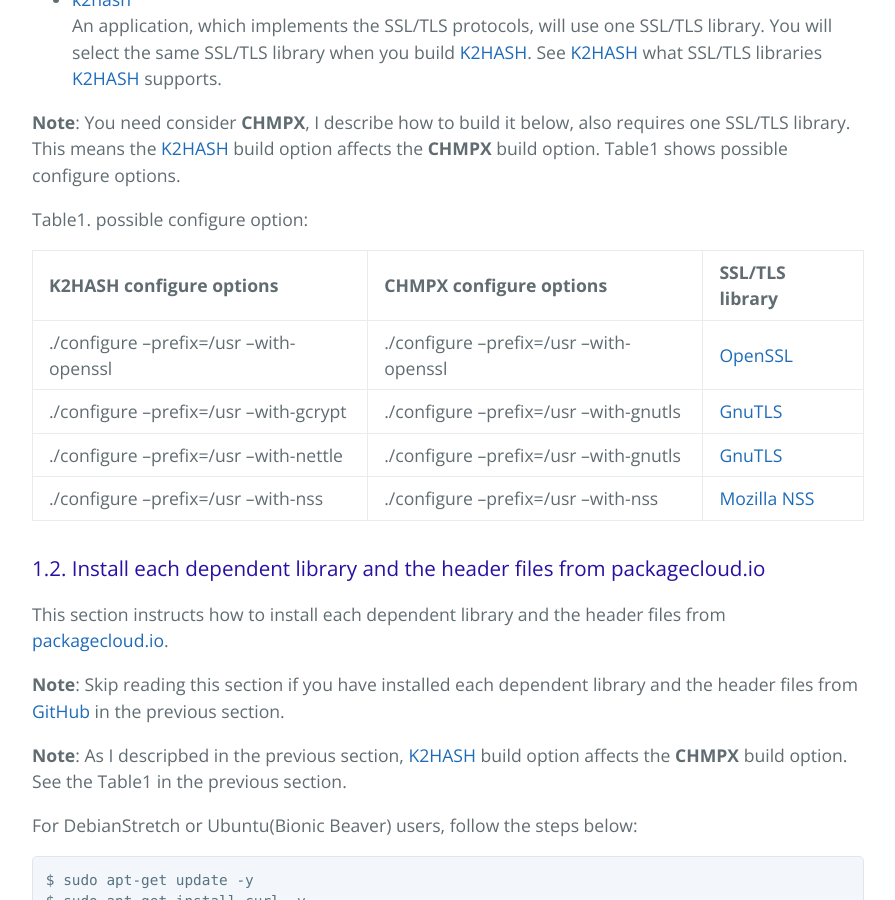
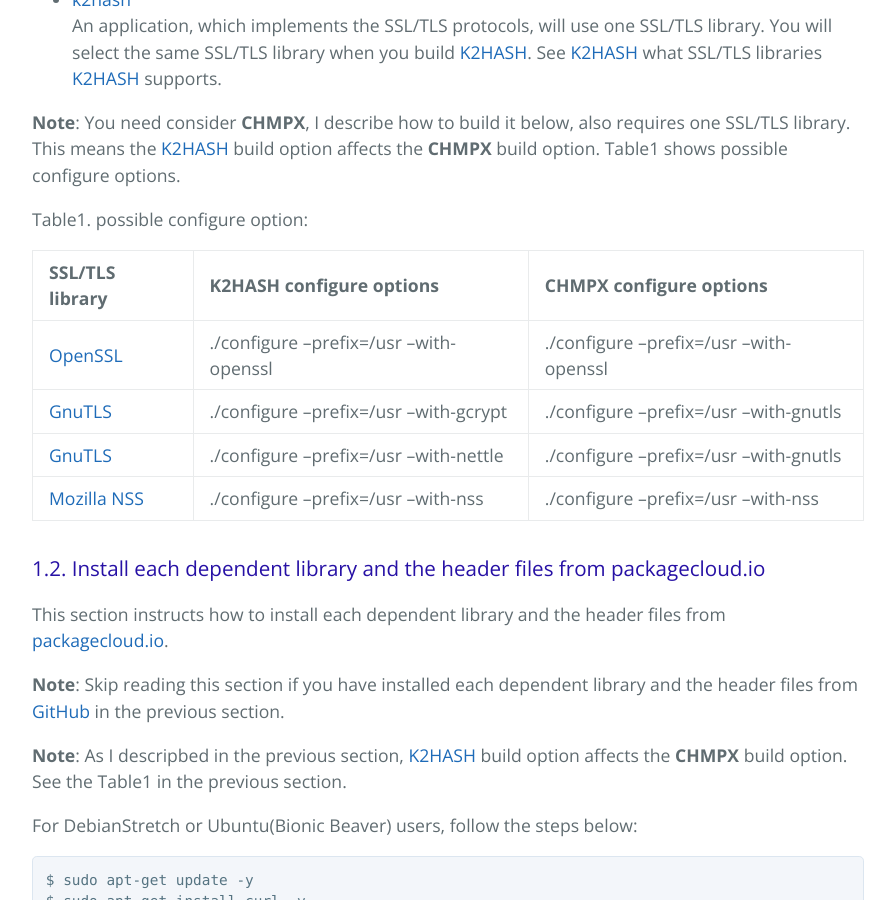
Before and after one commit to yahoojapan/chmpx, a Jekyll site: the page built from build.md, in a window 1280 px wide and 900 px high, scrolled down 947 px. Shown: the whole window, without its empty margins (192-1087 px from the left). Built offline with Jekyll 4.4.1, drawn with Linux system fonts in a browser that asks for light colours.

Commit message:
Fixed table.

```diff
--- a/build.md
+++ b/build.md
@@ -40,12 +40,12 @@
 
 Table1. possible configure option:
 
-| K2HASH configure options | CHMPX configure options | SSL/TLS library |
+| SSL/TLS library | K2HASH configure options | CHMPX configure options |
 |:--|:--|:--|
-| ./configure --prefix=/usr --with-openssl | ./configure --prefix=/usr --with-openssl | [OpenSSL](https://www.openssl.org/) |
-| ./configure --prefix=/usr --with-gcrypt | ./configure --prefix=/usr --with-gnutls | [GnuTLS](https://gnutls.org/) |
-| ./configure --prefix=/usr --with-nettle | ./configure --prefix=/usr --with-gnutls | [GnuTLS](https://gnutls.org/) |
-| ./configure --prefix=/usr --with-nss | ./configure --prefix=/usr --with-nss | [Mozilla NSS](https://developer.mozilla.org/en-US/docs/Mozilla/Projects/NSS) |
+| [OpenSSL](https://www.openssl.org/) | ./configure --prefix=/usr --with-openssl | ./configure --prefix=/usr --with-openssl |
+| [GnuTLS](https://gnutls.org/) | ./configure --prefix=/usr --with-gcrypt | ./configure --prefix=/usr --with-gnutls |
+| [GnuTLS](https://gnutls.org/) | ./configure --prefix=/usr --with-nettle | ./configure --prefix=/usr --with-gnutls |
+| [Mozilla NSS](https://developer.mozilla.org/en-US/docs/Mozilla/Projects/NSS) | ./configure --prefix=/usr --with-nss | ./configure --prefix=/usr --with-nss |
 
 ### 1.2. Install each dependent library and the header files from packagecloud.io
 
```
Also changed, not shown: buildja.md (+5 -5 lines).
